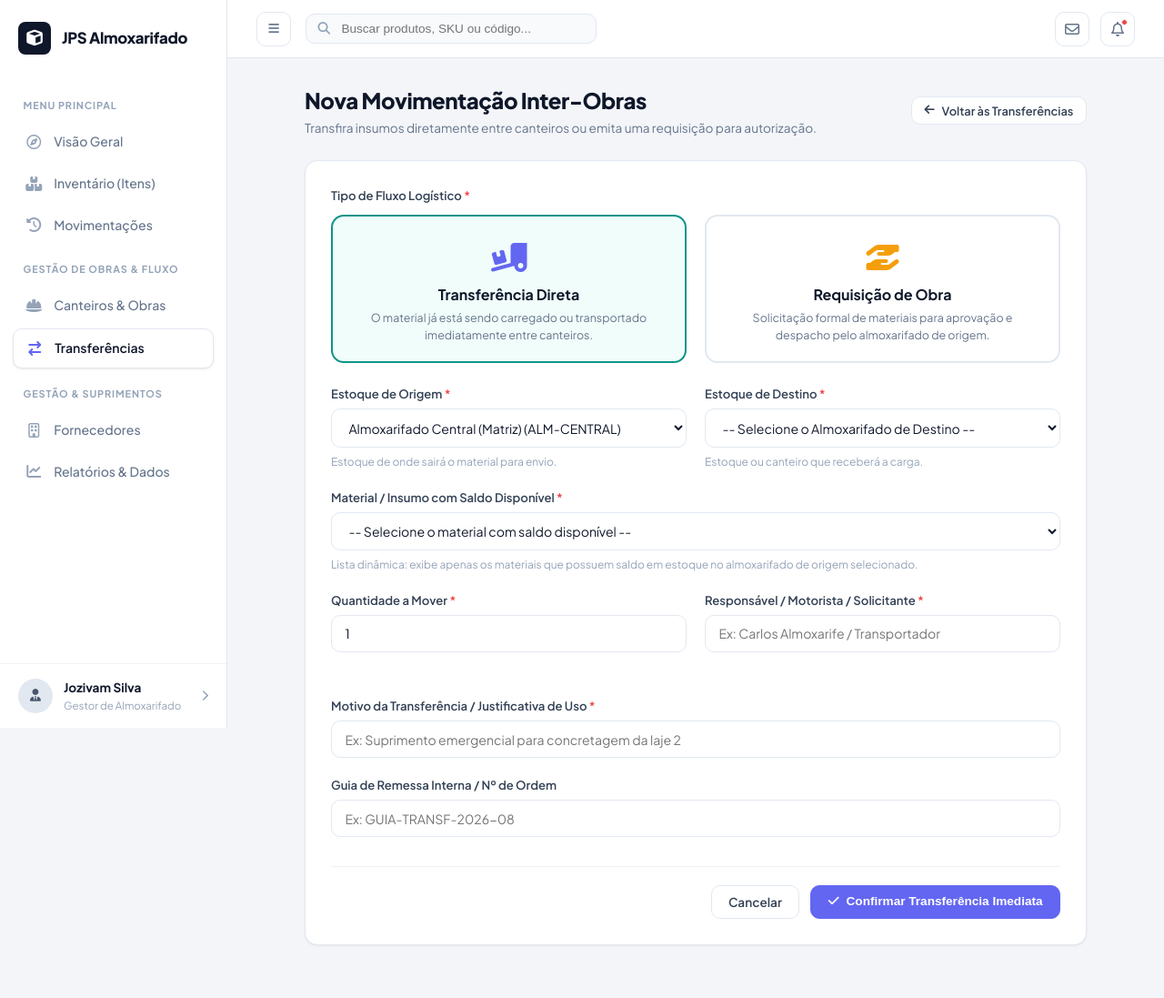
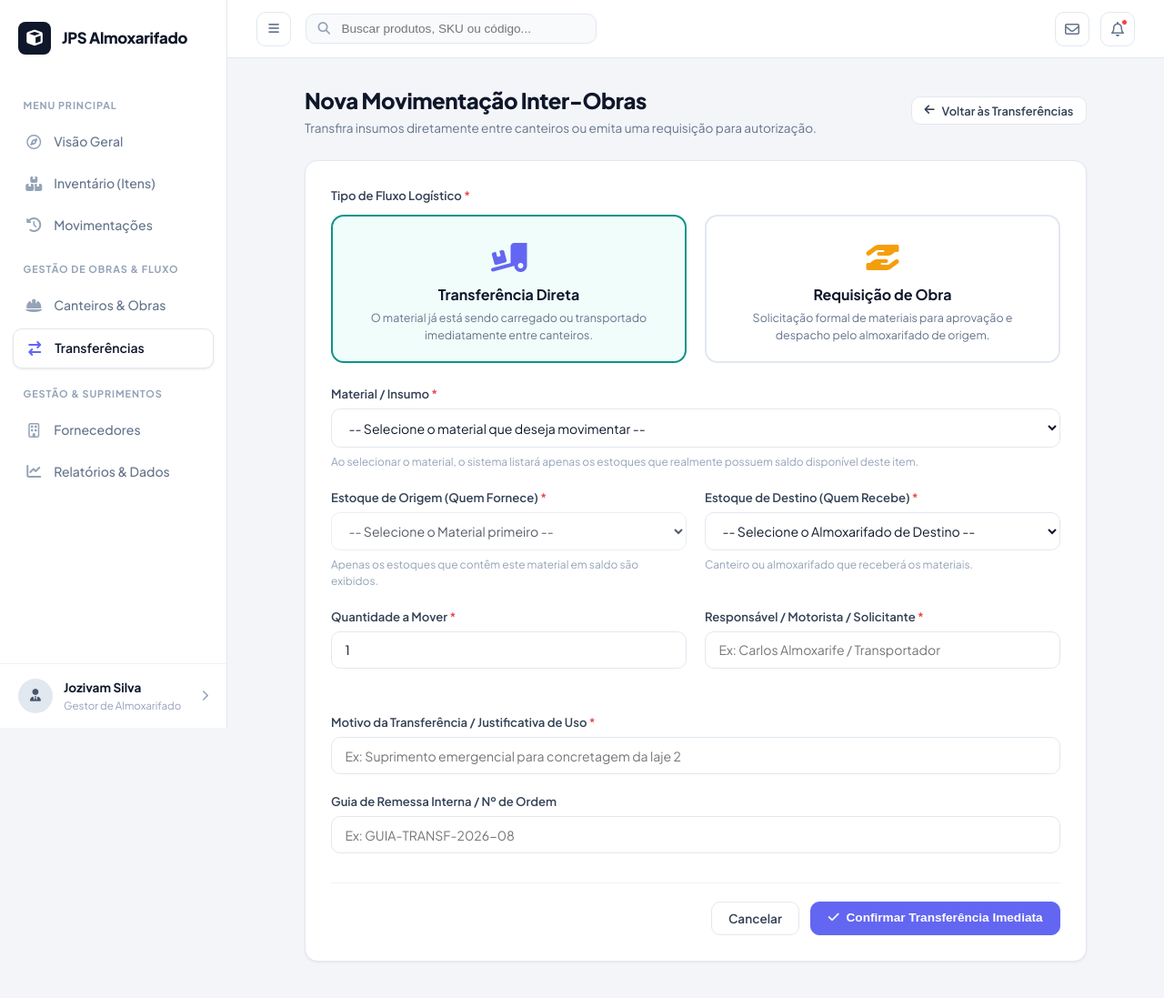
Before and after one commit to jozivam/JPS-Iventory, a Node server app: a page that uses src/views/transferencias/create.ejs in a window 1280 px wide. Shown: the top 1097 px of the page at 91% size. Before the commit the page ends 1041 px from the top, so only its background shows below. Run offline with Node 20, Linux system fonts and the light colour scheme; tables that the repository leaves empty hold one stand-in row (values such as "Sample post"); some libraries are stand-ins or nearby versions.

Commit message:
feat: prioriza selecao do produto e lista apenas estoques de origem com saldo disponivel

```diff
--- a/src/controllers/TransferenciaController.js
+++ b/src/controllers/TransferenciaController.js
@@ -34,7 +34,7 @@ class TransferenciaController {
   static async create(req, res) {
     try {
       const { produto_id = '', origem_id = '', destino_id = '', modo = 'TRANSFERENCIA' } = req.query;
-      const produtos = Produto.findAll();
+      const produtos = Produto.findComEstoqueDisponivel();
       const almoxarifados = Almoxarifado.findAll();
       const estoquesDisponiveis = Almoxarifado.getTodosEstoquesDisponiveis();
       const produtoPreSelecionado = produto_id ? Produto.findById(produto_id) : null;
@@ -98,7 +98,7 @@ class TransferenciaController {
       }
     } catch (error) {
       console.error('Erro ao processar transferência:', error);
-      const produtos = Produto.findAll();
+      const produtos = Produto.findComEstoqueDisponivel();
       const almoxarifados = Almoxarifado.findAll();
       const estoquesDisponiveis = Almoxarifado.getTodosEstoquesDisponiveis();
       const produtoPreSelecionado = req.body.produto_id ? Produto.findById(req.body.produto_id) : null;
--- a/src/models/Almoxarifado.js
+++ b/src/models/Almoxarifado.js
@@ -180,6 +180,9 @@ class Almoxarifado {
     const query = `
       SELECT
         e.almoxarifado_id,
+        a.nome AS almoxarifado_nome,
+        a.codigo AS almoxarifado_codigo,
+        a.tipo AS almoxarifado_tipo,
         e.produto_id,
         e.quantidade AS saldo_local,
         p.nome AS produto_nome,
@@ -189,8 +192,9 @@ class Almoxarifado {
         p.preco_unitario
       FROM estoques e
       JOIN produtos p ON e.produto_id = p.id
+      JOIN almoxarifados a ON e.almoxarifado_id = a.id
       WHERE e.quantidade > 0
-      ORDER BY p.nome ASC
+      ORDER BY a.nome ASC, p.nome ASC
     `;
     return db.prepare(query).all();
   }
--- a/src/views/transferencias/create.ejs
+++ b/src/views/transferencias/create.ejs
@@ -63,33 +63,46 @@
         </label>
       </div>
 
-      <!-- Dados de estoques disponíveis por almoxarifado -->
+      <!-- Dados em JSON para filtragem reativa instantânea -->
       <script id="estoques-disponiveis-data" type="application/json"><%- JSON.stringify(estoquesDisponiveis || []) %></script>
+      <script id="todos-almoxarifados-data" type="application/json"><%- JSON.stringify(almoxarifados || []) %></script>
 
       <div class="form-grid">
-        <!-- 1. Estoque de Origem -->
-        <div class="form-group">
-          <label class="form-label" for="transf-origem-select">
-            Estoque de Origem <span class="required">*</span>
+        <!-- 1. Material / Insumo (Primeiro campo selecionado) -->
+        <div class="form-group full-width">
+          <label class="form-label" for="transf-produto-select">
+            Material / Insumo <span class="required">*</span>
           </label>
-          <select id="transf-origem-select" name="almoxarifado_origem_id" class="form-select" required>
-            <option value="">-- Selecione o Almoxarifado de Origem --</option>
-            <% almoxarifados.forEach(alm => { %>
+          <select id="transf-produto-select" name="produto_id" class="form-select" required>
+            <option value="">-- Selecione o material que deseja movimentar --</option>
+            <% produtos.forEach(p => { %>
               <option
-                value="<%= alm.id %>"
-                <%= (origemPreSelecionada && origemPreSelecionada == alm.id) ? 'selected' : '' %>
+                value="<%= p.id %>"
+                data-unidade="<%= p.unidade_medida %>"
+                <%= (produtoPreSelecionado && produtoPreSelecionado.id === p.id) ? 'selected' : '' %>
               >
-                <%= alm.nome %> (<%= alm.codigo %>)
+                [<%= p.sku %><%= p.tag ? ` | TAG: ${p.tag}` : '' %>] <%= p.nome %>
               </option>
             <% }) %>
           </select>
-          <small style="font-size: 0.75rem; color: var(--text-dim);">Estoque de onde sairá o material para envio.</small>
+          <small style="font-size: 0.75rem; color: var(--text-dim);">Ao selecionar o material, o sistema listará apenas os estoques que realmente possuem saldo disponível deste item.</small>
         </div>
 
-        <!-- 2. Estoque de Destino -->
+        <!-- 2. Estoque de Origem (Filtrado pelo Material) -->
+        <div class="form-group">
+          <label class="form-label" for="transf-origem-select">
+            Estoque de Origem (Quem Fornece) <span class="required">*</span>
+          </label>
+          <select id="transf-origem-select" name="almoxarifado_origem_id" class="form-select" required>
+            <option value="">-- Selecione o Material primeiro --</option>
+          </select>
+          <small style="font-size: 0.75rem; color: var(--text-dim);" id="origem-help-text">Apenas os estoques que contêm este material em saldo são exibidos.</small>
+        </div>
+
+        <!-- 3. Estoque de Destino (Quem Recebe) -->
         <div class="form-group">
           <label class="form-label" for="transf-destino-select">
-            Estoque de Destino <span class="required">*</span>
+            Estoque de Destino (Quem Recebe) <span class="required">*</span>
           </label>
           <select id="transf-destino-select" name="almoxarifado_destino_id" class="form-select" required>
             <option value="">-- Selecione o Almoxarifado de Destino --</option>
@@ -102,21 +115,7 @@
               </option>
             <% }) %>
           </select>
-          <small style="font-size: 0.75rem; color: var(--text-dim);">Estoque ou canteiro que receberá a carga.</small>
-        </div>
-
-        <!-- 3. Material / Insumo (Filtrado pelo Estoque de Origem) -->
-        <div class="form-group full-width">
-          <label class="form-label" for="transf-produto-select">
-            Material / Insumo com Saldo Disponível <span class="required">*</span>
-          </label>
-          <select id="transf-produto-select" name="produto_id" class="form-select" required>
-            <option value="">-- Selecione o Estoque de Origem primeiro --</option>
-          </select>
-          <div id="aviso-sem-estoque" style="display: none; margin-top: 0.4rem; padding: 0.6rem 0.85rem; background: rgba(239, 68, 68, 0.08); border: 1px solid rgba(239, 68, 68, 0.25); border-radius: var(--radius-sm); color: var(--danger); font-size: 0.8rem;">
-            <i class="fa-solid fa-triangle-exclamation"></i> O estoque de origem selecionado não possui nenhum material com saldo positivo para envio.
-          </div>
-          <small style="font-size: 0.75rem; color: var(--text-dim);">Lista dinâmica: exibe apenas os materiais que possuem saldo em estoque no almoxarifado de origem selecionado.</small>
+          <small style="font-size: 0.75rem; color: var(--text-dim);">Canteiro ou almoxarifado que receberá os materiais.</small>
         </div>
 
         <!-- 4. Quantidade a Mover -->
@@ -195,25 +194,29 @@
 </div>
 
 <script>
-  // Script para troca de modo de envio
+  // Script para alternância de modo
   const radioTransf = document.getElementById('radio-modo-transf');
   const radioReq = document.getElementById('radio-modo-req');
   const cardTransf = document.getElementById('card-modo-transf');
   const cardReq = document.getElementById('card-modo-req');
   const btnTexto = document.getElementById('btn-texto-transf');
 
+  const selProduto = document.getElementById('transf-produto-select');
   const selOrigem = document.getElementById('transf-origem-select');
   const selDestino = document.getElementById('transf-destino-select');
-  const selProduto = document.getElementById('transf-produto-select');
   const inputQtd = document.getElementById('transf-quantidade');
   const infoSaldo = document.getElementById('info-saldo-origem');
-  const avisoSemEstoque = document.getElementById('aviso-sem-estoque');
   const btnSubmit = document.getElementById('btn-submit-transf');
 
-  // Dados de produtos disponíveis por estoque
+  // Dados carregados do servidor
   const dadosEstoquesRaw = document.getElementById('estoques-disponiveis-data');
   const dadosEstoques = dadosEstoquesRaw ? JSON.parse(dadosEstoquesRaw.textContent || '[]') : [];
-  const produtoPreId = '<%= (produtoPreSelecionado && produtoPreSelecionado.id) || (typeof dadosPreenchidos !== "undefined" && dadosPreenchidos.produto_id) || "" %>';
+
+  const todosAlmoxarifadosRaw = document.getElementById('todos-almoxarifados-data');
+  const todosAlmoxarifados = todosAlmoxarifadosRaw ? JSON.parse(todosAlmoxarifadosRaw.textContent || '[]') : [];
+
+  const origemPreId = '<%= (origemPreSelecionada) || (typeof dadosPreenchidos !== "undefined" && dadosPreenchidos.almoxarifado_origem_id) || "" %>';
+  const destinoPreId = '<%= (destinoPreSelecionado) || (typeof dadosPreenchidos !== "undefined" && dadosPreenchidos.almoxarifado_destino_id) || "" %>';
 
   function atualizarModo() {
     if (radioTransf && radioTransf.checked) {
@@ -241,77 +244,80 @@
     atualizarModo();
   }
 
-  function atualizarListaProdutos() {
-    if (!selOrigem || !selProduto) return;
-    const origemId = parseInt(selOrigem.value, 10);
-    selProduto.innerHTML = '';
+  // Atualiza os estoques de origem exibindo APENAS os locais que contêm o material selecionado
+  function atualizarEstoquesOrigem() {
+    if (!selProduto || !selOrigem) return;
+    const produtoId = parseInt(selProduto.value, 10);
+    selOrigem.innerHTML = '';
     if (infoSaldo) infoSaldo.textContent = '';
     if (inputQtd) inputQtd.removeAttribute('max');
 
-    if (!origemId) {
+    if (!produtoId) {
       const opt = document.createElement('option');
       opt.value = '';
-      opt.textContent = '-- Selecione o Estoque de Origem primeiro --';
-      selProduto.appendChild(opt);
-      selProduto.disabled = true;
-      if (avisoSemEstoque) avisoSemEstoque.style.display = 'none';
-      if (btnSubmit) btnSubmit.disabled = false;
+      opt.textContent = '-- Selecione o Material primeiro --';
+      selOrigem.appendChild(opt);
+      selOrigem.disabled = true;
+      atualizarDestinos();
       return;
     }
 
-    // Filtra apenas itens com saldo positivo neste estoque de origem
-    const itens = dadosEstoques.filter(item => item.almoxarifado_id === origemId && item.saldo_local > 0);
+    // Filtra APENAS os estoques que possuem este material com saldo > 0
+    const estoquesDoProduto = dadosEstoques.filter(item => item.produto_id === produtoId && item.saldo_local > 0);
 
-    if (itens.length === 0) {
+    if (estoquesDoProduto.length === 0) {
       const opt = document.createElement('option');
       opt.value = '';
-      opt.textContent = '-- Nenhum material disponível com saldo neste estoque --';
-      selProduto.appendChild(opt);
-      selProduto.disabled = true;
-      if (avisoSemEstoque) avisoSemEstoque.style.display = 'block';
+      opt.textContent = '-- Nenhum estoque possui saldo deste material --';
+      selOrigem.appendChild(opt);
+      selOrigem.disabled = true;
       if (btnSubmit) btnSubmit.disabled = true;
+      atualizarDestinos();
       return;
     }
 
-    selProduto.disabled = false;
-    if (avisoSemEstoque) avisoSemEstoque.style.display = 'none';
+    selOrigem.disabled = false;
     if (btnSubmit) btnSubmit.disabled = false;
 
-    const optPlaceholder = document.createElement('option');
-    optPlaceholder.value = '';
-    optPlaceholder.textContent = '-- Selecione o material com saldo disponível --';
-    selProduto.appendChild(optPlaceholder);
+    // Se houver mais de um estoque disponível, adiciona placeholder
+    if (estoquesDoProduto.length > 1) {
+      const optPlaceholder = document.createElement('option');
+      optPlaceholder.value = '';
+      optPlaceholder.textContent = '-- Selecione o Estoque que tem o produto --';
+      selOrigem.appendChild(optPlaceholder);
+    }
 
-    let selecionou = false;
-    itens.forEach(item => {
+    let selecionouOrigem = false;
+    estoquesDoProduto.forEach(item => {
       const opt = document.createElement('option');
-      opt.value = item.produto_id;
+      opt.value = item.almoxarifado_id;
       opt.dataset.saldo = item.saldo_local;
       opt.dataset.unidade = item.produto_unidade || 'UN';
-      const tagTexto = item.produto_tag ? ` | TAG: ${item.produto_tag}` : '';
-      opt.textContent = `[${item.produto_sku}${tagTexto}] ${item.produto_nome} (Disponível no Estoque: ${item.saldo_local} ${item.produto_unidade})`;
+      opt.textContent = `${item.almoxarifado_nome} (${item.almoxarifado_codigo}) — Disponível: ${item.saldo_local} ${item.produto_unidade}`;
 
-      if (produtoPreId && parseInt(produtoPreId, 10) === item.produto_id && !selecionou) {
+      // Se só houver 1 estoque com o produto, ou se bater com a pré-seleção, seleciona
+      if (estoquesDoProduto.length === 1 || (origemPreId && parseInt(origemPreId, 10) === item.almoxarifado_id)) {
         opt.selected = true;
-        selecionou = true;
+        selecionouOrigem = true;
       }
-      selProduto.appendChild(opt);
+      selOrigem.appendChild(opt);
     });
 
     atualizarSaldoLimite();
+    atualizarDestinos();
   }
 
+  // Atualiza limite de quantidade de acordo com o estoque de origem selecionado
   function atualizarSaldoLimite() {
-    if (!selProduto || !inputQtd) return;
-    const selectedOpt = selProduto.options[selProduto.selectedIndex];
+    if (!selOrigem || !inputQtd) return;
+    const selectedOpt = selOrigem.options[selOrigem.selectedIndex];
     if (selectedOpt && selectedOpt.value && selectedOpt.dataset.saldo) {
       const maxSaldo = parseInt(selectedOpt.dataset.saldo, 10);
       const unidade = selectedOpt.dataset.unidade || 'UN';
       inputQtd.max = maxSaldo;
       if (infoSaldo) {
-        infoSaldo.innerHTML = `Saldo disponível no estoque de origem: <strong>${maxSaldo} ${unidade}</strong>`;
+        infoSaldo.innerHTML = `Saldo disponível no estoque selecionado: <strong>${maxSaldo} ${unidade}</strong>`;
       }
-
       if (parseInt(inputQtd.value, 10) > maxSaldo) {
         inputQtd.value = maxSaldo;
       }
@@ -321,11 +327,42 @@
     }
   }
 
+  // Atualiza a lista de destinos excluindo a origem selecionada
+  function atualizarDestinos() {
+    if (!selDestino) return;
+    const origemId = selOrigem && selOrigem.value ? parseInt(selOrigem.value, 10) : 0;
+    const destinoAtual = selDestino.value ? parseInt(selDestino.value, 10) : 0;
+
+    selDestino.innerHTML = '';
+    const optPlaceholder = document.createElement('option');
+    optPlaceholder.value = '';
+    optPlaceholder.textContent = '-- Selecione o Almoxarifado de Destino --';
+    selDestino.appendChild(optPlaceholder);
+
+    todosAlmoxarifados.forEach(alm => {
+      // Não permite enviar para o mesmo almoxarifado que é a origem
+      if (alm.id !== origemId) {
+        const opt = document.createElement('option');
+        opt.value = alm.id;
+        opt.textContent = `${alm.nome} (${alm.codigo})`;
+        if (destinoAtual && destinoAtual === alm.id) {
+          opt.selected = true;
+        } else if (destinoPreId && parseInt(destinoPreId, 10) === alm.id) {
+          opt.selected = true;
+        }
+        selDestino.appendChild(opt);
+      }
+    });
+  }
+
+  if (selProduto) {
+    selProduto.addEventListener('change', atualizarEstoquesOrigem);
+  }
   if (selOrigem) {
-    selOrigem.addEventListener('change', atualizarListaProdutos);
-  }
-  if (selProduto) {
-    selProduto.addEventListener('change', atualizarSaldoLimite);
+    selOrigem.addEventListener('change', () => {
+      atualizarSaldoLimite();
+      atualizarDestinos();
+    });
   }
   if (inputQtd) {
     inputQtd.addEventListener('input', function() {
@@ -333,21 +370,21 @@
       const val = parseInt(inputQtd.value, 10);
       if (max && val > max) {
         inputQtd.value = max;
-        alert(`A quantidade solicitada excede o saldo disponível no estoque de origem (${max}). O valor foi ajustado.`);
+        alert(`A quantidade solicitada excede o saldo disponível no estoque selecionado (${max}).`);
       }
     });
   }
 
-  // Validação simples para evitar origem == destino
+  // Validação para impedir envio se origem == destino
   document.getElementById('form-transferencia')?.addEventListener('submit', function(e) {
     if (selOrigem && selDestino && selOrigem.value && selDestino.value && selOrigem.value === selDestino.value) {
       e.preventDefault();
-      alert('O canteiro de origem não pode ser o mesmo de destino.');
+      alert('O estoque de origem não pode ser o mesmo de destino.');
     }
   });
 
-  // Dispara a montagem inicial da lista de materiais com base no estoque de origem pré-selecionado
-  atualizarListaProdutos();
+  // Executa inicialização no carregamento
+  atualizarEstoquesOrigem();
 </script>
 
 <%- include('../layouts/footer') %>
```
Also changed, not shown: src/models/Produto.js (+15 -0 lines).
